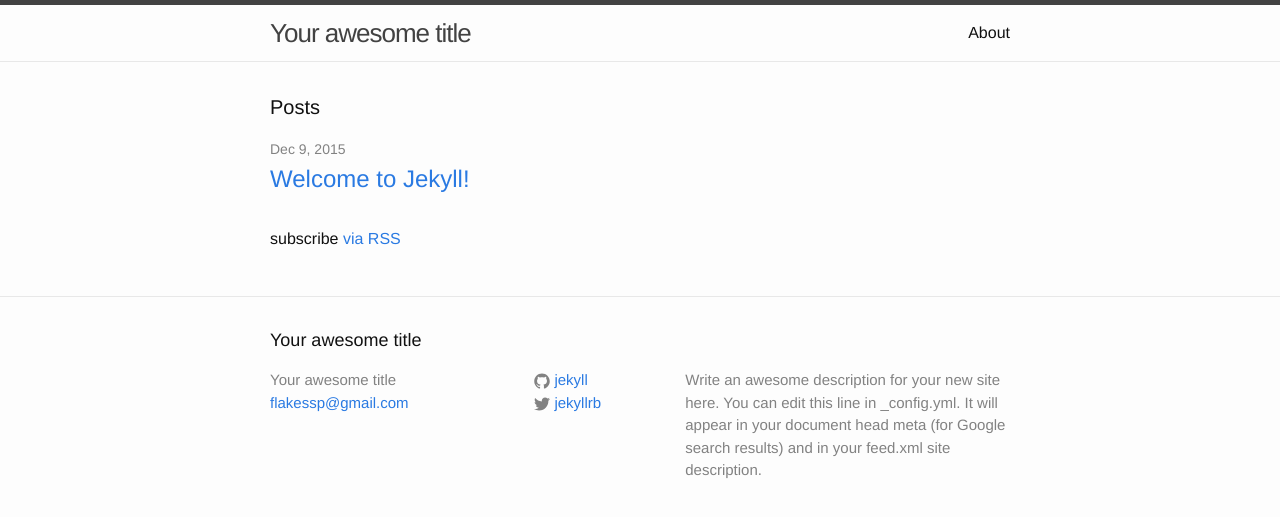
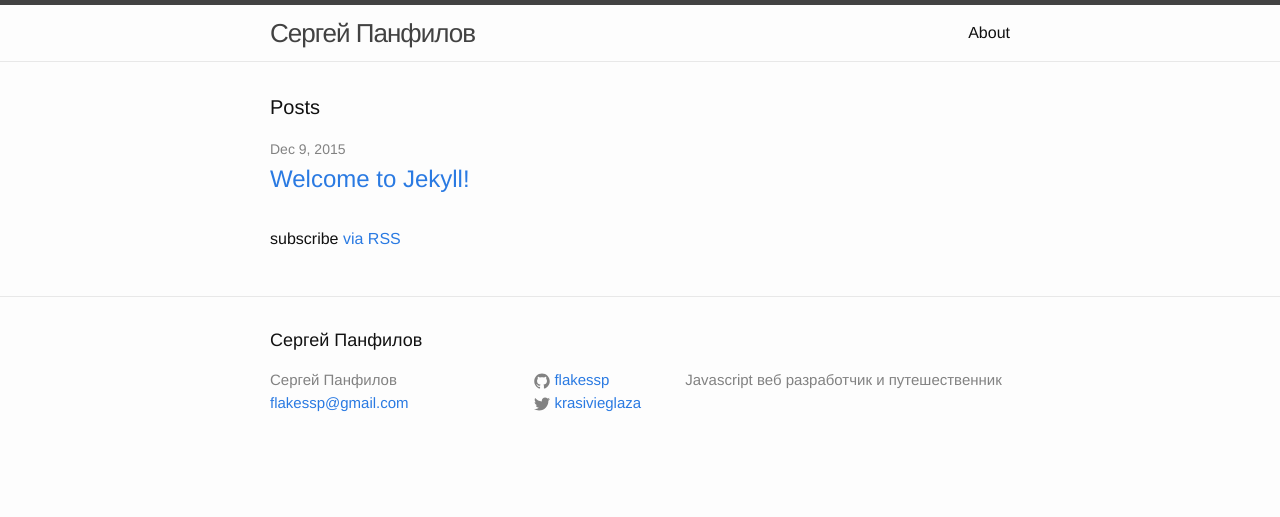
Before and after one commit to flakessp/blog, a Jekyll site: the page built from index.html, in a window 1280 px wide. Shown: the top 517 px of the page. Built offline with Jekyll 4.4.1, drawn with Linux system fonts in a browser that asks for light colours.

Commit message:
Config Settings for website

```diff
--- a/_config.yml
+++ b/_config.yml
@@ -1,21 +1,24 @@
-# Welcome to Jekyll!
-#
-# This config file is meant for settings that affect your whole blog, values
-# which you are expected to set up once and rarely need to edit after that.
-# For technical reasons, this file is *NOT* reloaded automatically when you use
-# 'jekyll serve'. If you change this file, please restart the server process.
-
 # Site settings
-title: Your awesome title
+title: Сергей Панфилов
 email: flakessp@gmail.com
 description: > # this means to ignore newlines until "baseurl:"
-  Write an awesome description for your new site here. You can edit this
-  line in _config.yml. It will appear in your document head meta (for
-  Google search results) and in your feed.xml site description.
+  Javаscript веб разработчик и путешественник
 baseurl: "" # the subpath of your site, e.g. /blog
 url: "http://yourdomain.com" # the base hostname & protocol for your site
-twitter_username: jekyllrb
-github_username:  jekyll
+twitter_username: krasivieglaza
+github_username:  flakessp
+
+permalink: /:categories/:title
+
+links:
+  - title: about
+    url: /about
+  - title: work
+    url: /work
+  - title: articles
+    url: articles
+  - title: hire me
+    url: /hire-me
 
 # Build settings
 markdown: kramdown
```
